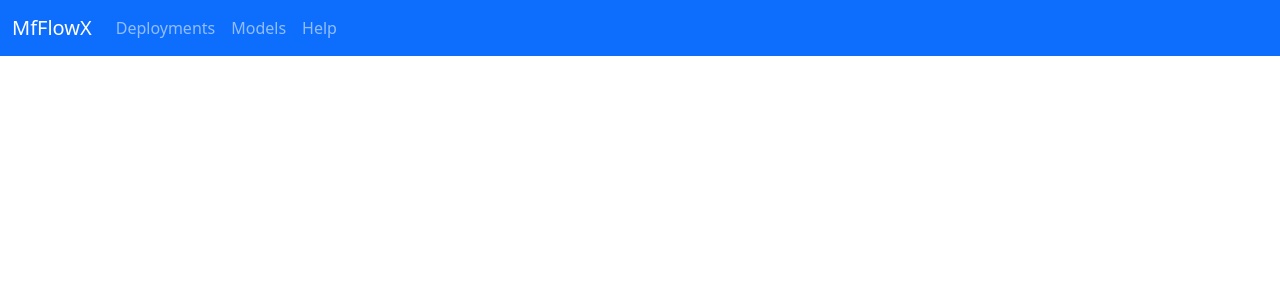
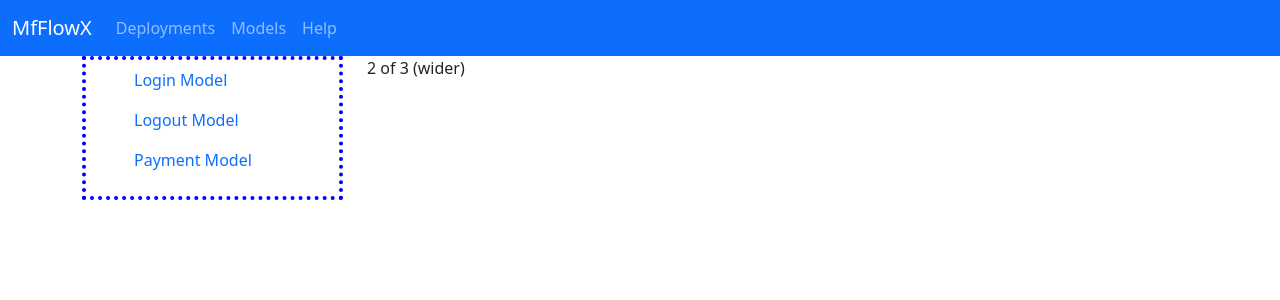
Before and after one commit to harishbohara/mflowx, a React (Create React App) app: page / in a window 1280 px wide. Shown: the top 300 px of the page. Built offline with nearby package versions, Linux system fonts and the light colour scheme; the HTML template or start-up script is replaced by a standard one.

Commit message:
added nav bar to list all items

```diff
--- /dev/null
+++ b/src/components/deployments/DeploymentList.js
@@ -0,0 +1,35 @@
+import React, { useState } from 'react';
+import { Nav } from 'react-bootstrap';
+
+const elements = [
+    {
+      id: '1',
+      data: { label: 'Login Model', link: "/login/model" },
+    },
+    {
+      id: '2',
+      data: { label: 'Logout Model', link: "/loginout/model" },
+    },
+    {
+      id: '3',
+      data: { label: 'Payment Model', link: "/payment/model" },
+    },
+  ];
+
+
+// eslint-disable-next-line import/no-anonymous-default-export
+export default() => {
+    const [deployments] = useState(elements);
+
+    const listItems = deployments.map((deployment) =>
+        <Nav.Link key={deployment.id} href={deployment.data.link}>{deployment.data.label}</Nav.Link>
+    );
+
+    return(
+       <div style={{border: "4px dotted blue"}}>
+            <ul>
+            {listItems}
+          </ul>
+       </div>
+    )
+}
--- /dev/null
+++ b/src/components/deployments/Deployments.js
@@ -0,0 +1,16 @@
+import { Container } from "react-bootstrap"
+import { Row } from "react-bootstrap"
+import { Col } from "react-bootstrap"
+import DeploymentList from "./DeploymentList"
+
+// eslint-disable-next-line import/no-anonymous-default-export
+export default() => {
+    return(
+        <Container>
+            <Row>
+                <Col xs={3}><DeploymentList></DeploymentList></Col>
+                <Col xs={6}>2 of 3 (wider)</Col>
+            </Row>
+        </Container>
+    )
+}
--- a/src/components/home/home.js
+++ b/src/components/home/home.js
@@ -1,10 +1,12 @@
 import { Container } from 'react-bootstrap';
 import { Nav } from 'react-bootstrap';
 import { Navbar } from 'react-bootstrap';
+import Deployment from '../deployments/Deployments';
 
 // eslint-disable-next-line import/no-anonymous-default-export
 export default () => {
     return (
+        <>
         <Navbar bg="primary" variant="dark">
             <Container fluid>
                 <Navbar.Brand href="#home">MfFlowX</Navbar.Brand>
@@ -15,5 +17,9 @@ export default () => {
                 </Nav>
             </Container>
         </Navbar>
+        <Container fluid>
+            <Deployment></Deployment>
+        </Container>
+        </>
   )
 }
```
